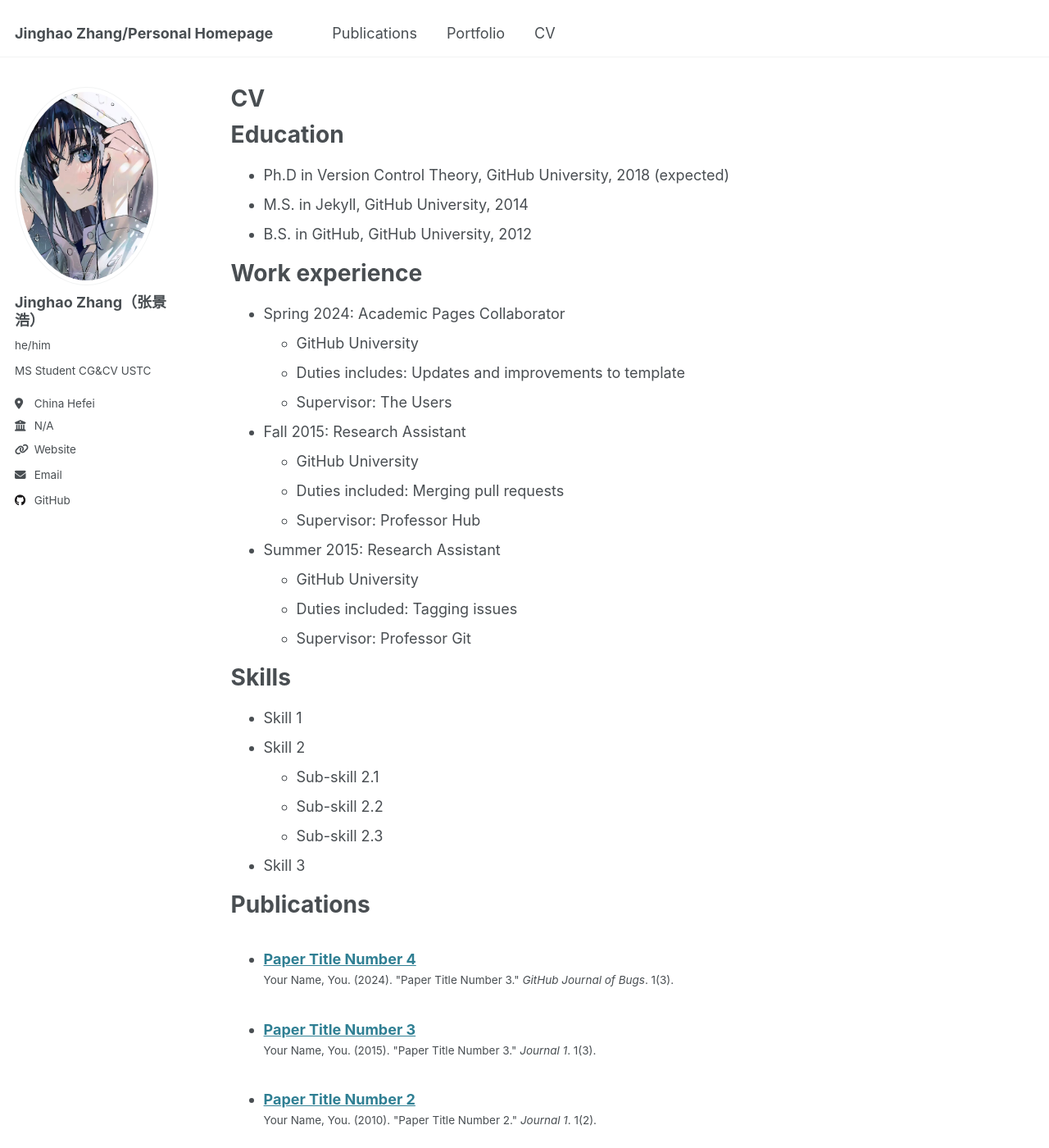
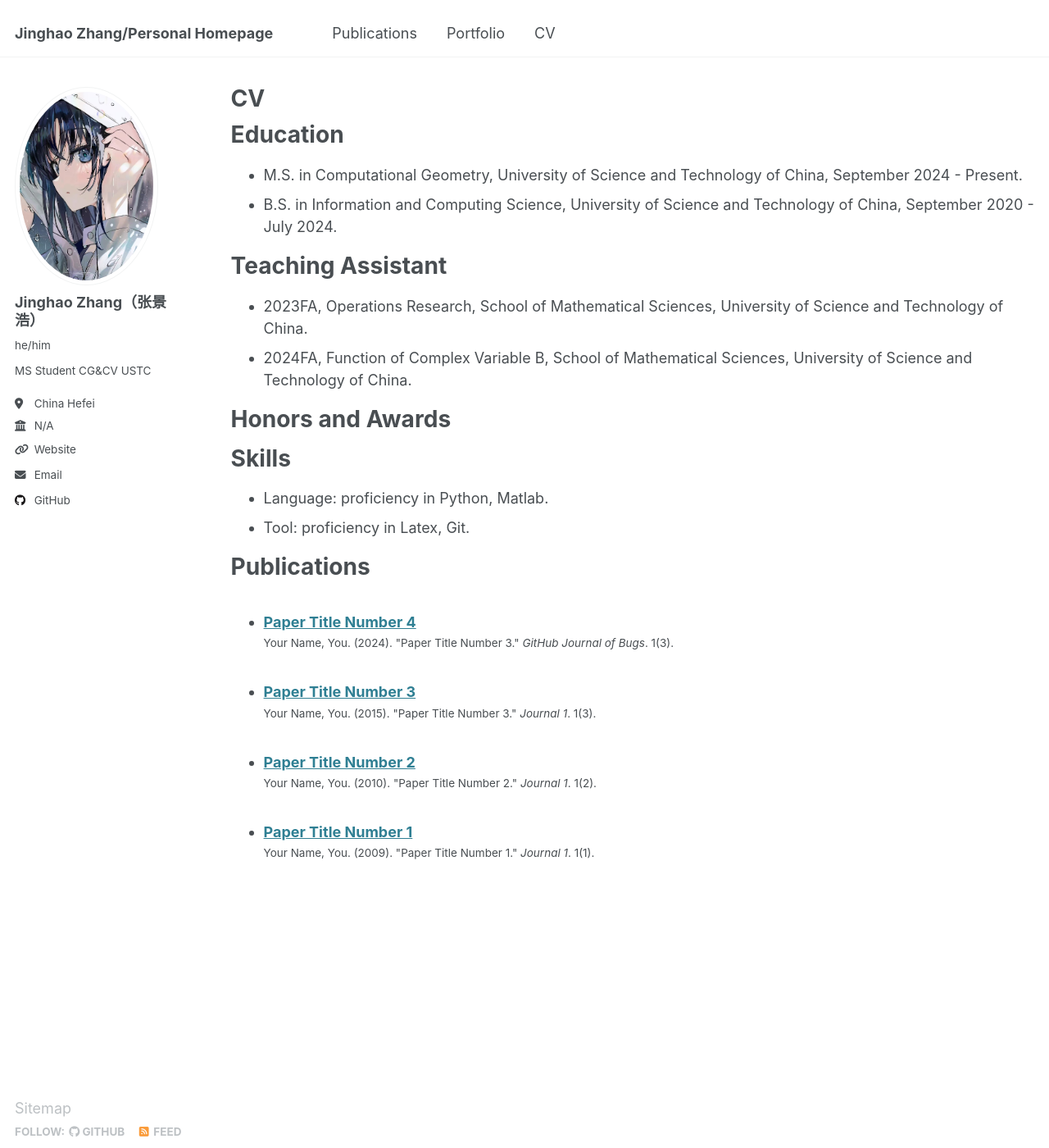
Before and after one commit to Ryan0399/Ryan0399.github.io, a Jekyll site: the page built from _pages/cv.md, in a window 1280 px wide and 1400 px high. Shown: the whole window at 82% size. Built offline with Jekyll 4.4.1, drawn with Linux system fonts in a browser that asks for light colours; some of the changed text lies outside the part shown.

```diff
--- a/_pages/cv.md
+++ b/_pages/cv.md
@@ -11,11 +11,18 @@ redirect_from:
 
 Education
 ======
-* Ph.D in Version Control Theory, GitHub University, 2018 (expected)
-* M.S. in Jekyll, GitHub University, 2014
-* B.S. in GitHub, GitHub University, 2012
+* M.S. in Computational Geometry, University of Science and Technology of China, September 2024 - Present.
+* B.S. in Information and Computing Science, University of Science and Technology of China, September 2020 - July 2024.
 
-Work experience
+Teaching Assistant
+======
+* 2023FA, Operations Research, School of Mathematical Sciences, University of Science and Technology of China.
+* 2024FA, Function of Complex Variable B, School of Mathematical Sciences, University of Science and Technology of China.
+
+Honors and Awards
+======
+
+<!-- Work experience
 ======
 * Spring 2024: Academic Pages Collaborator
   * GitHub University
@@ -30,16 +37,12 @@ Work experience
 * Summer 2015: Research Assistant
   * GitHub University
   * Duties included: Tagging issues
-  * Supervisor: Professor Git
+  * Supervisor: Professor Git -->
 
 Skills
 ======
-* Skill 1
-* Skill 2
-  * Sub-skill 2.1
-  * Sub-skill 2.2
-  * Sub-skill 2.3
-* Skill 3
+* Language: proficiency in Python, Matlab.
+* Tool: proficiency in Latex, Git.
 
 Publications
 ======
@@ -47,18 +50,18 @@ Publications
     {% include archive-single-cv.html %}
   {% endfor %}</ul>
 
-Talks
+<!-- Talks
 ======
   <ul>{% for post in site.talks reversed %}
     {% include archive-single-talk-cv.html  %}
-  {% endfor %}</ul>
+  {% endfor %}</ul> -->
 
-Teaching
+<!-- Teaching
 ======
   <ul>{% for post in site.teaching reversed %}
     {% include archive-single-cv.html %}
-  {% endfor %}</ul>
+  {% endfor %}</ul> -->
 
-Service and leadership
+<!-- Service and leadership
 ======
-* Currently signed in to 43 different slack teams
+* Currently signed in to 43 different slack teams -->
```
Also changed, not shown: _pages/about.md (+4 -0 lines).
